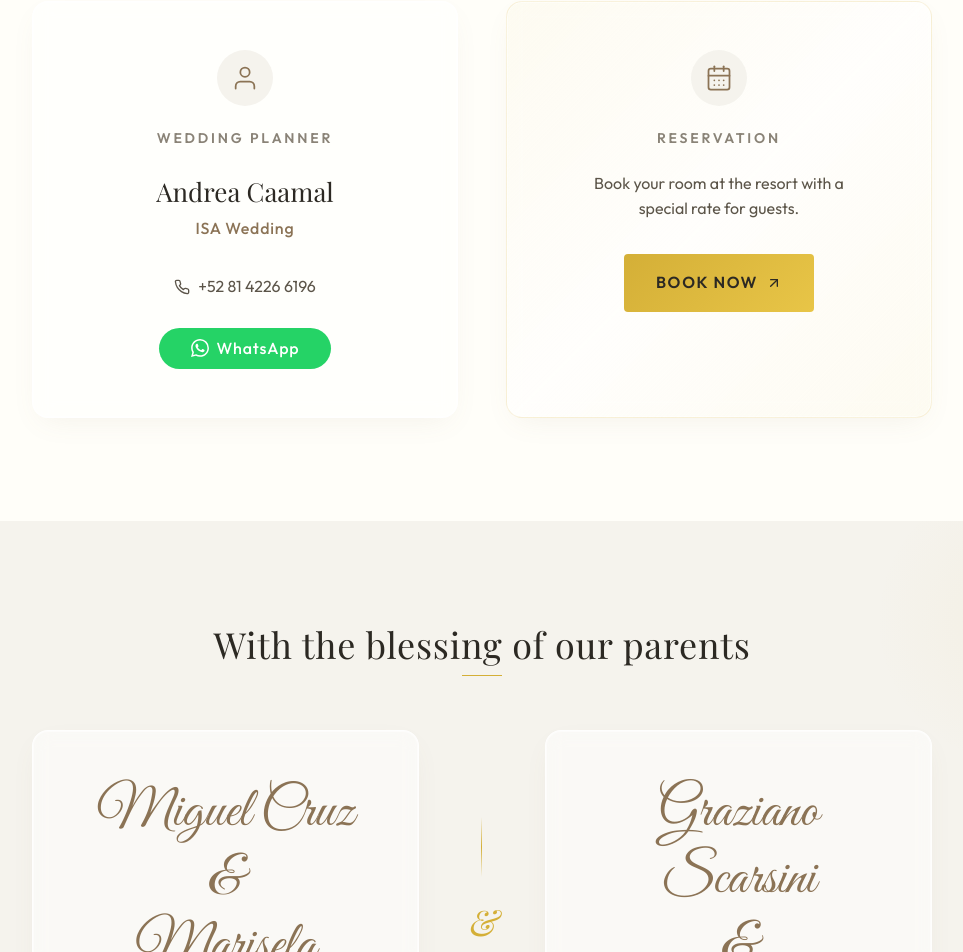
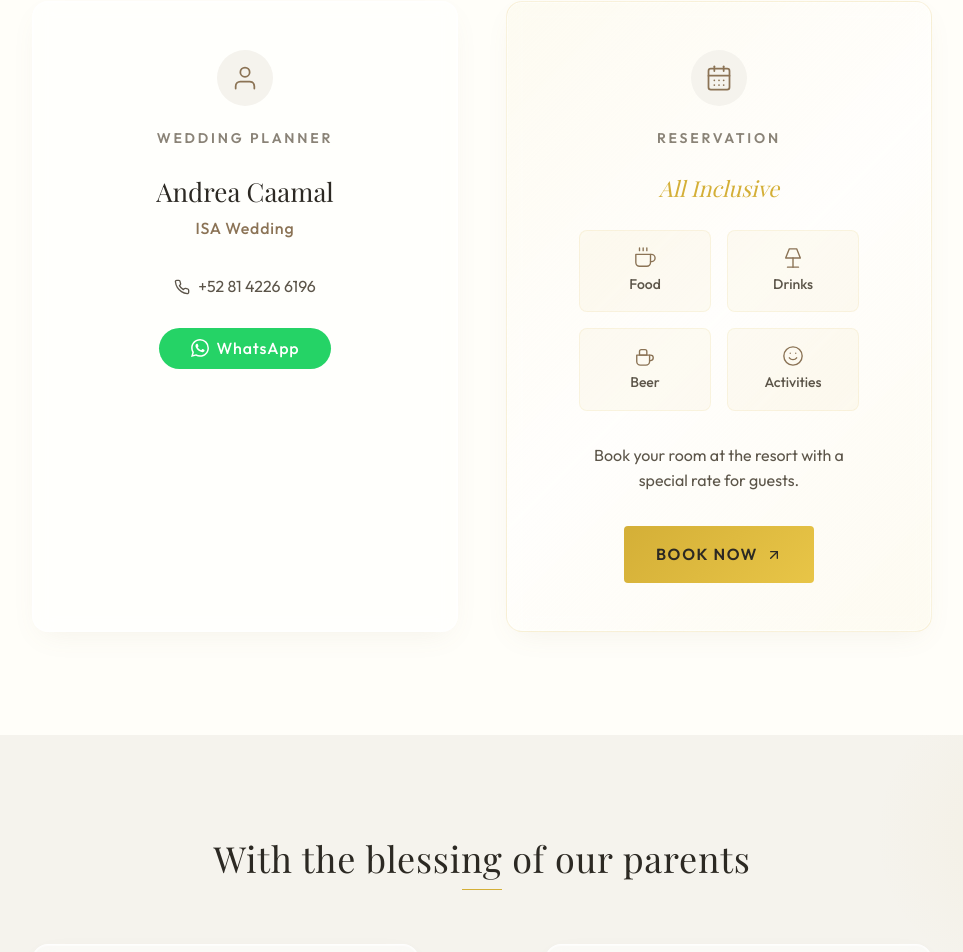
Before and after one commit to scaongithub/paolaycarlo, a Next.js app: page /en in a window 1280 px wide. Shown: the part 1651-2603 px from the top of the page, without its empty margins (158-1121 px from the left). Built offline with nearby package versions, Linux system fonts and the light colour scheme; a web font is replaced by a local one.

Commit message:
feat: add Wedding Planner component with contact and reservation details, including i18n.

```diff
--- a/components/WeddingPlanner/WeddingPlanner.module.css
+++ b/components/WeddingPlanner/WeddingPlanner.module.css
@@ -150,6 +150,50 @@
     color: #fff;
 }
 
+/* All-inclusive label */
+.allInclusiveLabel {
+    font-family: var(--font-serif);
+    font-size: var(--text-lg);
+    color: var(--color-secondary);
+    font-style: italic;
+    margin-bottom: var(--space-lg);
+}
+
+/* Perks grid */
+.perksGrid {
+    display: grid;
+    grid-template-columns: 1fr 1fr;
+    gap: var(--space-md);
+    margin-bottom: var(--space-xl);
+    width: 100%;
+    max-width: 280px;
+}
+
+.perkItem {
+    display: flex;
+    flex-direction: column;
+    align-items: center;
+    gap: var(--space-xs);
+    padding: var(--space-md) var(--space-sm);
+    border-radius: var(--radius-md);
+    background: rgba(212, 175, 55, 0.05);
+    border: 1px solid rgba(212, 175, 55, 0.1);
+    transition: all var(--transition-fast);
+    color: var(--color-primary);
+}
+
+.perkItem:hover {
+    background: rgba(212, 175, 55, 0.1);
+    transform: translateY(-2px);
+}
+
+.perkItem span {
+    font-family: var(--font-sans);
+    font-size: var(--text-xs);
+    font-weight: 500;
+    color: var(--color-text-light);
+}
+
 /* Reservation card content */
 .reservationDesc {
     font-family: var(--font-sans);
--- a/components/WeddingPlanner/WeddingPlanner.tsx
+++ b/components/WeddingPlanner/WeddingPlanner.tsx
@@ -60,6 +60,46 @@ export default function WeddingPlanner() {
                             </svg>
                         </div>
                         <h3 className={styles.cardTitle}>{t('reservationLabel')}</h3>
+                        <p className={styles.allInclusiveLabel}>{t('allInclusive')}</p>
+
+                        <div className={styles.perksGrid}>
+                            <div className={styles.perkItem}>
+                                <svg width="22" height="22" viewBox="0 0 24 24" fill="none" stroke="currentColor" strokeWidth="1.5" strokeLinecap="round" strokeLinejoin="round">
+                                    <path d="M18 8h1a4 4 0 0 1 0 8h-1" />
+                                    <path d="M2 8h16v9a4 4 0 0 1-4 4H6a4 4 0 0 1-4-4V8z" />
+                                    <line x1="6" y1="1" x2="6" y2="4" />
+                                    <line x1="10" y1="1" x2="10" y2="4" />
+                                    <line x1="14" y1="1" x2="14" y2="4" />
+                                </svg>
+                                <span>{t('perkFood')}</span>
+                            </div>
+                            <div className={styles.perkItem}>
+                                <svg width="22" height="22" viewBox="0 0 24 24" fill="none" stroke="currentColor" strokeWidth="1.5" strokeLinecap="round" strokeLinejoin="round">
+                                    <path d="M8 2h8l4 10H4L8 2z" />
+                                    <path d="M12 12v10" />
+                                    <path d="M6 22h12" />
+                                </svg>
+                                <span>{t('perkDrinks')}</span>
+                            </div>
+                            <div className={styles.perkItem}>
+                                <svg width="22" height="22" viewBox="0 0 24 24" fill="none" stroke="currentColor" strokeWidth="1.5" strokeLinecap="round" strokeLinejoin="round">
+                                    <path d="M17 11h1a3 3 0 0 1 0 6h-1" />
+                                    <path d="M3 11h14v7a4 4 0 0 1-4 4H7a4 4 0 0 1-4-4v-7z" />
+                                    <path d="M6 7c0-1.1.9-2 2-2h4a2 2 0 0 1 2 2v4H6V7z" />
+                                </svg>
+                                <span>{t('perkBeer')}</span>
+                            </div>
+                            <div className={styles.perkItem}>
+                                <svg width="22" height="22" viewBox="0 0 24 24" fill="none" stroke="currentColor" strokeWidth="1.5" strokeLinecap="round" strokeLinejoin="round">
+                                    <circle cx="12" cy="12" r="10" />
+                                    <path d="M8 14s1.5 2 4 2 4-2 4-2" />
+                                    <line x1="9" y1="9" x2="9.01" y2="9" />
+                                    <line x1="15" y1="9" x2="15.01" y2="9" />
+                                </svg>
+                                <span>{t('perkActivities')}</span>
+                            </div>
+                        </div>
+
                         <p className={styles.reservationDesc}>{t('reservationDesc')}</p>
 
                         <a
--- a/messages/en.json
+++ b/messages/en.json
@@ -114,7 +114,12 @@
         "plannerLabel": "Wedding Planner",
         "reservationLabel": "Reservation",
         "reservationDesc": "Book your room at the resort with a special rate for guests.",
-        "reservationBtn": "Book Now"
+        "reservationBtn": "Book Now",
+        "allInclusive": "All Inclusive",
+        "perkFood": "Food",
+        "perkDrinks": "Drinks",
+        "perkBeer": "Beer",
+        "perkActivities": "Activities"
     },
     "gallery": {
         "title": "Our Story"
--- a/messages/es.json
+++ b/messages/es.json
@@ -114,7 +114,12 @@
         "plannerLabel": "Wedding Planner",
         "reservationLabel": "Reservación",
         "reservationDesc": "Reserva tu habitación en el resort con tarifa especial para invitados.",
-        "reservationBtn": "Reservar Ahora"
+        "reservationBtn": "Reservar Ahora",
+        "allInclusive": "Todo Incluido",
+        "perkFood": "Comida",
+        "perkDrinks": "Bebidas",
+        "perkBeer": "Cerveza",
+        "perkActivities": "Actividades"
     },
     "gallery": {
         "title": "Nuestra Historia"
--- a/messages/it.json
+++ b/messages/it.json
@@ -114,7 +114,12 @@
         "plannerLabel": "Wedding Planner",
         "reservationLabel": "Prenotazione",
         "reservationDesc": "Prenota la tua camera nel resort con tariffa speciale per gli invitati.",
-        "reservationBtn": "Prenota Ora"
+        "reservationBtn": "Prenota Ora",
+        "allInclusive": "Tutto Incluso",
+        "perkFood": "Cibo",
+        "perkDrinks": "Bevande",
+        "perkBeer": "Birra",
+        "perkActivities": "Attività"
     },
     "gallery": {
         "title": "La Nostra Storia"
```
